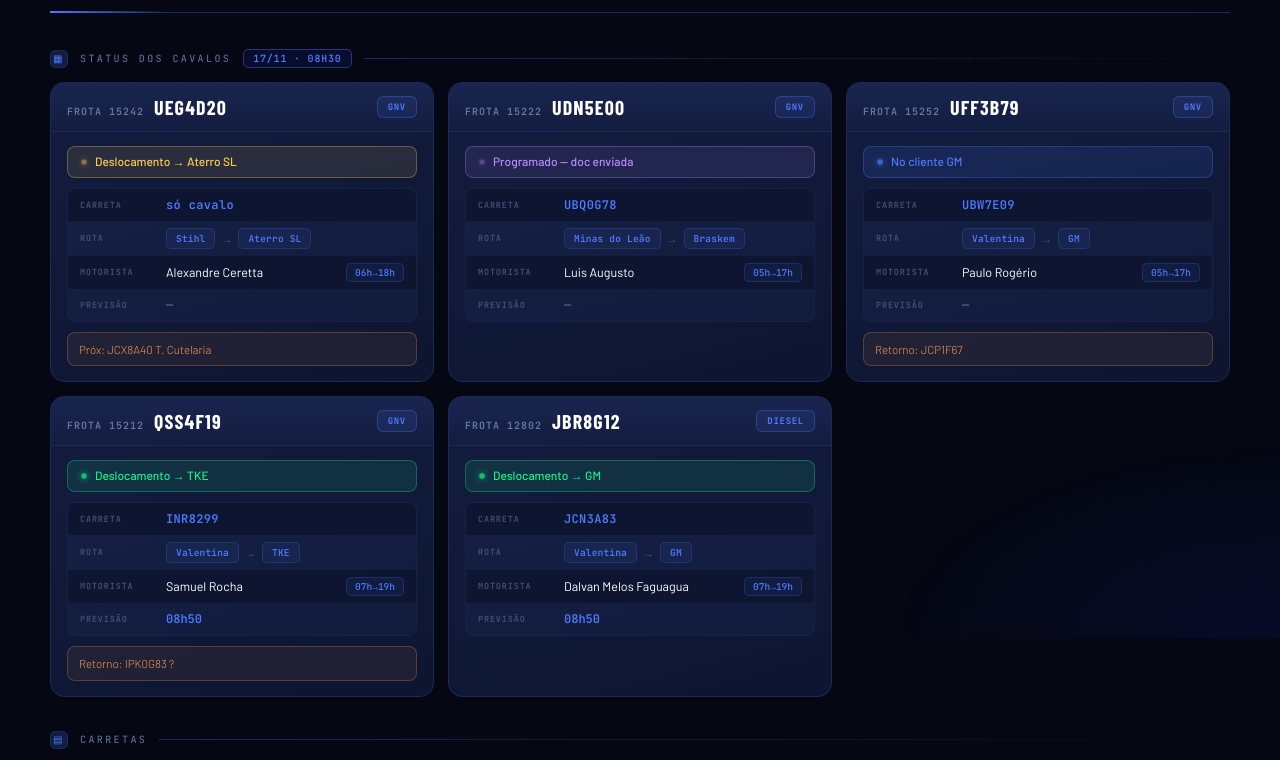
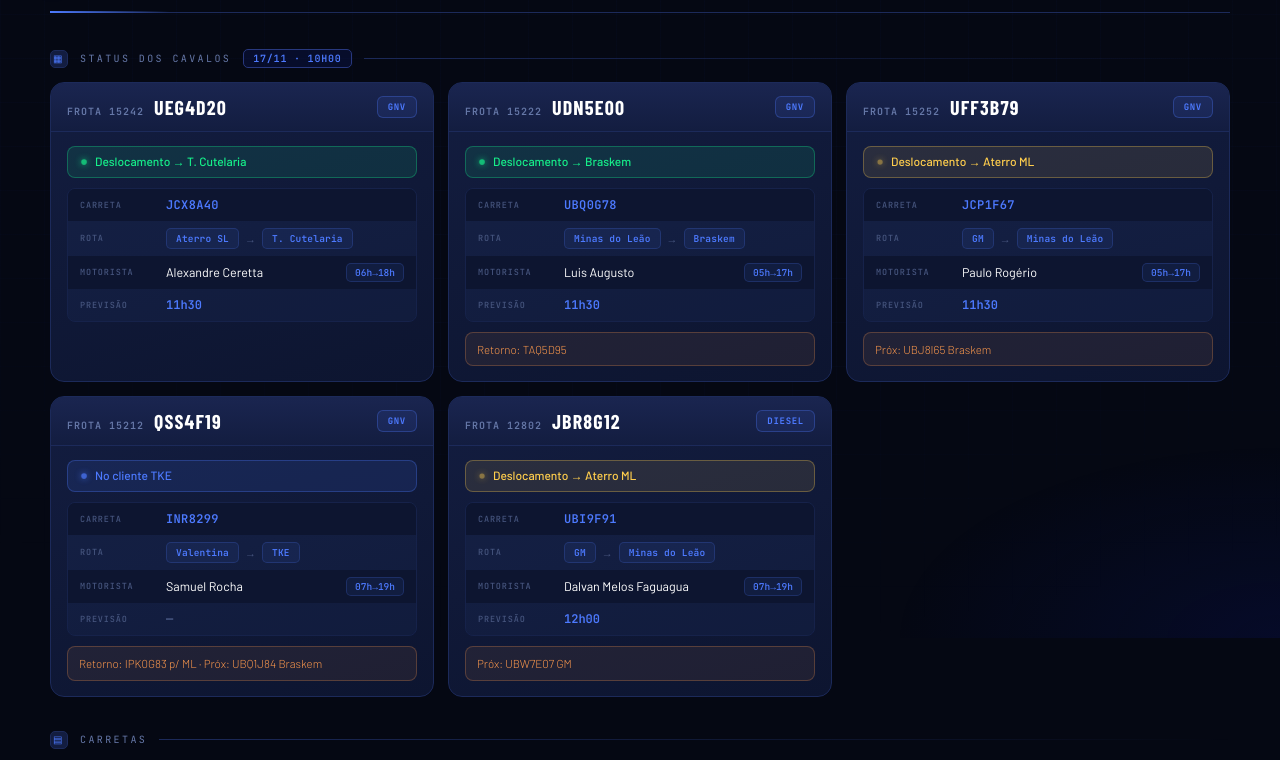
Before and after one commit to giovani-schiavon/Painel-Neogas, a plain HTML site: page index.html in a window 1280 px wide. Shown: the part 162-922 px from the top of the page. Drawn offline with nearby package versions, Linux system fonts and the light colour scheme; a web font is replaced by a local one.

Commit message:
Add files via upload

```diff
--- a/index.html
+++ b/index.html
@@ -152,8 +152,8 @@ h1 .rs{color:var(--azul-br);}
 <div class="wrap">
 
   <div style="font-family:'JetBrains Mono',monospace;font-size:11px;font-weight:700;letter-spacing:.12em;text-transform:uppercase;color:var(--text2);background:rgba(77,122,255,.08);border:1px solid var(--border);border-radius:8px;padding:8px 16px;margin-bottom:18px;display:inline-block;">
-    🕐 Última Atualização — <span style="color:var(--branco);">17/11/2026 · 08h30</span>
-    <br><span style="font-size:9.5px;font-style:italic;font-weight:400;color:var(--muted);letter-spacing:.06em;">Próxima atualização prevista: 09h30</span>
+    🕐 Última Atualização — <span style="color:var(--branco);">17/11/2026 · 10h00</span>
+    <br><span style="font-size:9.5px;font-style:italic;font-weight:400;color:var(--muted);letter-spacing:.06em;">Próxima atualização prevista: 11h00</span>
   </div>
 
   <div class="header">
@@ -166,84 +166,84 @@ h1 .rs{color:var(--azul-br);}
     <div class="header-right">
       <div class="pills">
         <span class="pill pill-azul">5 cavalos</span>
-        <span class="pill pill-roxo">1 programado → Braskem</span>
-        <span class="pill pill-amarelo">3 em deslocamento / 1 no GM</span>
-        <span class="pill pill-verm">0 sem programação</span>
+        <span class="pill pill-roxo">2 cheios → clientes</span>
+        <span class="pill pill-amarelo">2 vazios → ML</span>
+        <span class="pill pill-verm">1 no cliente TKE</span>
       </div>
 
     </div>
   </div>
 
-  <div class="sec-label"><span class="ico">▦</span>Status dos Cavalos <span class="stamp">17/11 · 08h30</span></div>
-                                                                                                                                                                                                                                                                                                                                                                                                                                                                                                                                                                                                                                                                                                                                                                                                                                                                                                                                                                                                                                                                                                                                <div class="grid">
+  <div class="sec-label"><span class="ico">▦</span>Status dos Cavalos <span class="stamp">17/11 · 10h00</span></div>
+                                                                                                                                                                                                                                                                                                                                                                                                                                                                                                                                                                                                                                                                                                                                                                                                                                                                                                                                                                                                                                                                                                                                  <div class="grid">
 
     <div class="card">
       <div class="card-head"><div class="head-id"><span class="frota">Frota 15242</span><span class="placa">UEG4D20</span></div><span class="comb-badge gnv">GNV</span></div>
       <div class="card-body">
-        <div class="status s-vazio"><span class="pulse"></span>Deslocamento → Aterro SL</div>
+        <div class="status s-cheio"><span class="pulse"></span>Deslocamento → T. Cutelaria</div>
         <div class="info-rows">
-          <div class="irow"><span class="lbl">Carreta</span><span class="v mono" style="display:flex;align-items:center;gap:2px;">só cavalo</span></div>
-          <div class="irow"><span class="lbl">Rota</span><div class="rota"><span class="rp rp-o">Stihl</span><span class="rp-arr">→</span><span class="rp rp-d">Aterro SL</span></div></div>
+          <div class="irow"><span class="lbl">Carreta</span><span class="v mono" style="display:flex;align-items:center;gap:2px;">JCX8A40</span></div>
+          <div class="irow"><span class="lbl">Rota</span><div class="rota"><span class="rp rp-o">Aterro SL</span><span class="rp-arr">→</span><span class="rp rp-d">T. Cutelaria</span></div></div>
           <div class="irow mot-row"><span class="lbl">Motorista</span><span class="v mot">Alexandre Ceretta</span><span class="turno-chip">06h→18h</span></div>
-          <div class="irow"><span class="lbl">Previsão</span><span class="v prev none">—</span></div>
+          <div class="irow"><span class="lbl">Previsão</span><span class="v prev">11h30</span></div>
         </div>
-        <div class="obs">Próx: JCX8A40 T. Cutelaria</div>
+
       </div>
     </div>
 
     <div class="card">
       <div class="card-head"><div class="head-id"><span class="frota">Frota 15222</span><span class="placa">UDN5E00</span></div><span class="comb-badge gnv">GNV</span></div>
       <div class="card-body">
-        <div class="status s-programado"><span class="pulse"></span>Programado — doc enviada</div>
+        <div class="status s-cheio"><span class="pulse"></span>Deslocamento → Braskem</div>
         <div class="info-rows">
           <div class="irow"><span class="lbl">Carreta</span><span class="v mono" style="display:flex;align-items:center;gap:2px;">UBQ0G78</span></div>
           <div class="irow"><span class="lbl">Rota</span><div class="rota"><span class="rp rp-o">Minas do Leão</span><span class="rp-arr">→</span><span class="rp rp-d">Braskem</span></div></div>
           <div class="irow mot-row"><span class="lbl">Motorista</span><span class="v mot">Luis Augusto</span><span class="turno-chip">05h→17h</span></div>
-          <div class="irow"><span class="lbl">Previsão</span><span class="v prev none">—</span></div>
+          <div class="irow"><span class="lbl">Previsão</span><span class="v prev">11h30</span></div>
         </div>
-
+        <div class="obs">Retorno: TAQ5D95</div>
       </div>
     </div>
 
     <div class="card">
       <div class="card-head"><div class="head-id"><span class="frota">Frota 15252</span><span class="placa">UFF3B79</span></div><span class="comb-badge gnv">GNV</span></div>
       <div class="card-body">
-        <div class="status s-cliente"><span class="pulse"></span>No cliente GM</div>
+        <div class="status s-vazio"><span class="pulse"></span>Deslocamento → Aterro ML</div>
         <div class="info-rows">
-          <div class="irow"><span class="lbl">Carreta</span><span class="v mono" style="display:flex;align-items:center;gap:2px;">UBW7E09</span></div>
-          <div class="irow"><span class="lbl">Rota</span><div class="rota"><span class="rp rp-o">Valentina</span><span class="rp-arr">→</span><span class="rp rp-d">GM</span></div></div>
+          <div class="irow"><span class="lbl">Carreta</span><span class="v mono" style="display:flex;align-items:center;gap:2px;">JCP1F67</span></div>
+          <div class="irow"><span class="lbl">Rota</span><div class="rota"><span class="rp rp-o">GM</span><span class="rp-arr">→</span><span class="rp rp-d">Minas do Leão</span></div></div>
           <div class="irow mot-row"><span class="lbl">Motorista</span><span class="v mot">Paulo Rogério</span><span class="turno-chip">05h→17h</span></div>
-          <div class="irow"><span class="lbl">Previsão</span><span class="v prev none">—</span></div>
+          <div class="irow"><span class="lbl">Previsão</span><span class="v prev">11h30</span></div>
         </div>
-        <div class="obs">Retorno: JCP1F67</div>
+        <div class="obs">Próx: UBJ8I65 Braskem</div>
       </div>
     </div>
 
     <div class="card">
       <div class="card-head"><div class="head-id"><span class="frota">Frota 15212</span><span class="placa">QSS4F19</span></div><span class="comb-badge gnv">GNV</span></div>
       <div class="card-body">
-        <div class="status s-cheio"><span class="pulse"></span>Deslocamento → TKE</div>
+        <div class="status s-cliente"><span class="pulse"></span>No cliente TKE</div>
         <div class="info-rows">
           <div class="irow"><span class="lbl">Carreta</span><span class="v mono" style="display:flex;align-items:center;gap:2px;">INR8299</span></div>
           <div class="irow"><span class="lbl">Rota</span><div class="rota"><span class="rp rp-o">Valentina</span><span class="rp-arr">→</span><span class="rp rp-d">TKE</span></div></div>
           <div class="irow mot-row"><span class="lbl">Motorista</span><span class="v mot">Samuel Rocha</span><span class="turno-chip">07h→19h</span></div>
-          <div class="irow"><span class="lbl">Previsão</span><span class="v prev">08h50</span></div>
+          <div class="irow"><span class="lbl">Previsão</span><span class="v prev none">—</span></div>
         </div>
-        <div class="obs">Retorno: IPK0G83 ?</div>
+        <div class="obs">Retorno: IPK0G83 p/ ML · Próx: UBQ1J84 Braskem</div>
       </div>
     </div>
 
     <div class="card">
       <div class="card-head"><div class="head-id"><span class="frota">Frota 12802</span><span class="placa">JBR8G12</span></div><span class="comb-badge diesel">Diesel</span></div>
       <div class="card-body">
-        <div class="status s-cheio"><span class="pulse"></span>Deslocamento → GM</div>
+        <div class="status s-vazio"><span class="pulse"></span>Deslocamento → Aterro ML</div>
         <div class="info-rows">
-          <div class="irow"><span class="lbl">Carreta</span><span class="v mono" style="display:flex;align-items:center;gap:2px;">JCN3A83</span></div>
-          <div class="irow"><span class="lbl">Rota</span><div class="rota"><span class="rp rp-o">Valentina</span><span class="rp-arr">→</span><span class="rp rp-d">GM</span></div></div>
+          <div class="irow"><span class="lbl">Carreta</span><span class="v mono" style="display:flex;align-items:center;gap:2px;">UBI9F91</span></div>
+          <div class="irow"><span class="lbl">Rota</span><div class="rota"><span class="rp rp-o">GM</span><span class="rp-arr">→</span><span class="rp rp-d">Minas do Leão</span></div></div>
           <div class="irow mot-row"><span class="lbl">Motorista</span><span class="v mot">Dalvan Melos Faguagua</span><span class="turno-chip">07h→19h</span></div>
-          <div class="irow"><span class="lbl">Previsão</span><span class="v prev">08h50</span></div>
+          <div class="irow"><span class="lbl">Previsão</span><span class="v prev">12h00</span></div>
         </div>
-
+        <div class="obs">Próx: UBW7E07 GM</div>
       </div>
     </div>
 
@@ -274,9 +274,9 @@ h1 .rs{color:var(--azul-br);}
     <div class="ccard">
       <div class="ccard-head" style="background:linear-gradient(180deg,rgba(30,64,255,.12),transparent);"><span class="ci">🔧</span><span class="ccard-title" style="color:var(--azul-br);">Bunker GM</span><span class="ccard-count" style="color:var(--azul-br);">03</span></div>
       <div class="chips">
-        <span class="chip" style="background:rgba(77,122,255,.1);color:var(--azul-br);border:1px solid rgba(77,122,255,.3);">UBI9F91</span>
+        <span class="chip" style="background:rgba(77,122,255,.1);color:var(--azul-br);border:1px solid rgba(77,122,255,.3);">JCN3A83</span>
         <span class="chip" style="background:rgba(77,122,255,.1);color:var(--azul-br);border:1px solid rgba(77,122,255,.3);">TBV8H65</span>
-        <span class="chip" style="background:rgba(77,122,255,.1);color:var(--azul-br);border:1px solid rgba(77,122,255,.3);">JCP1F67</span>
+        <span class="chip" style="background:rgba(77,122,255,.1);color:var(--azul-br);border:1px solid rgba(77,122,255,.3);">UBW7E09</span>
       </div>
     </div>
     <div class="ccard">
```
